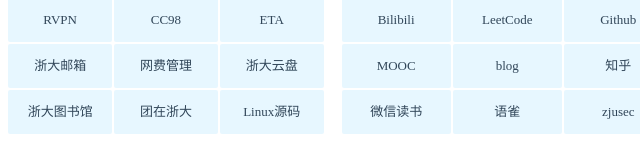
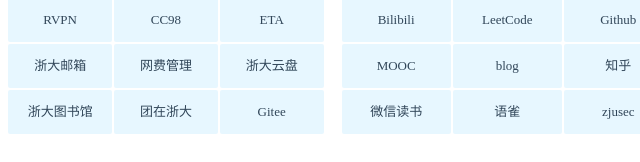
Before and after one commit to Tropinene/home_page.github.io, a plain HTML site: page index.html in a window 1280 px wide. Shown: the part 321-483 px from the top of the page, 466-1106 px from the left. Drawn offline with Linux system fonts and the light colour scheme.

Commit message:
Update index.html

```diff
--- a/index.html
+++ b/index.html
@@ -94,7 +94,7 @@
           <li><a href="https://pan.zju.edu.cn/zjusso/" class="jj-list-link" target="_blank">浙大云盘</a></li>
           <li><a href="http://libweb.zju.edu.cn/" class="jj-list-link" target="_blank">浙大图书馆</a></li>
           <li><a href="http://tzzd.zju.edu.cn/" class="jj-list-link" target="_blank">团在浙大</a></li>
-          <li><a href="https://elixir.bootlin.com/linux/0.11/source/include" class="jj-list-link" target="_blank">Linux源码</a></li>
+          <li><a href="https://gitee.com/" class="jj-list-link" target="_blank">Gitee</a></li>
         </ul>
       </div>
       <div class="jj-list">
```
